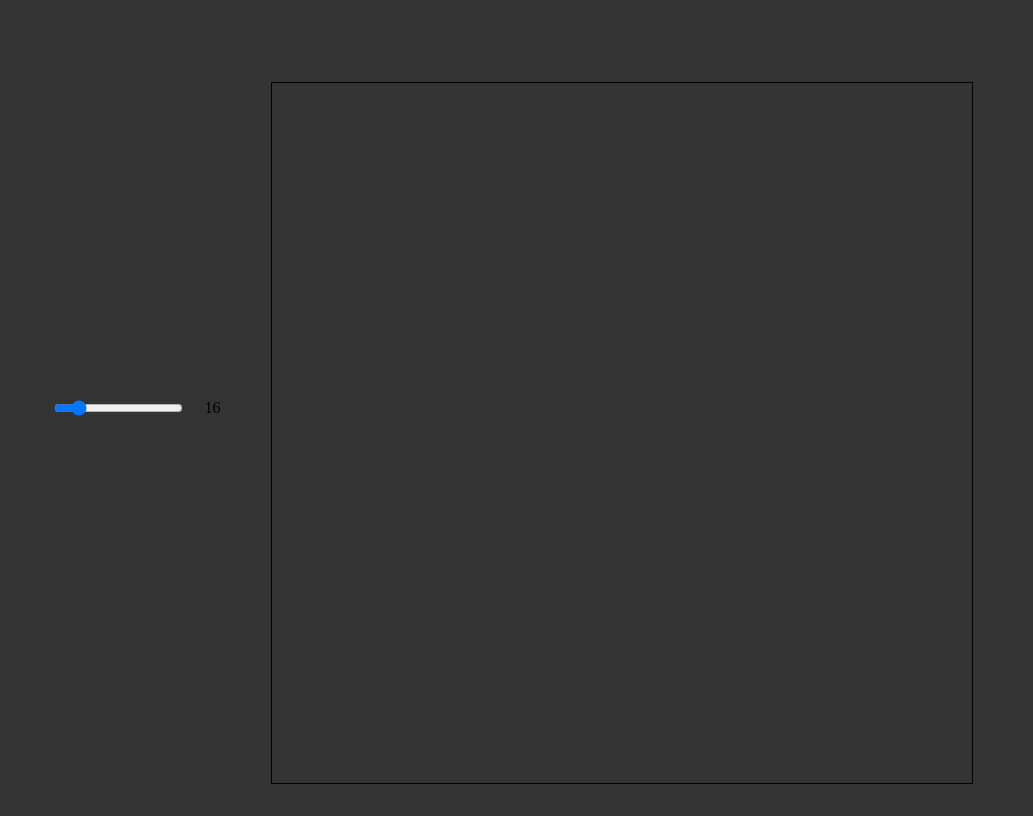
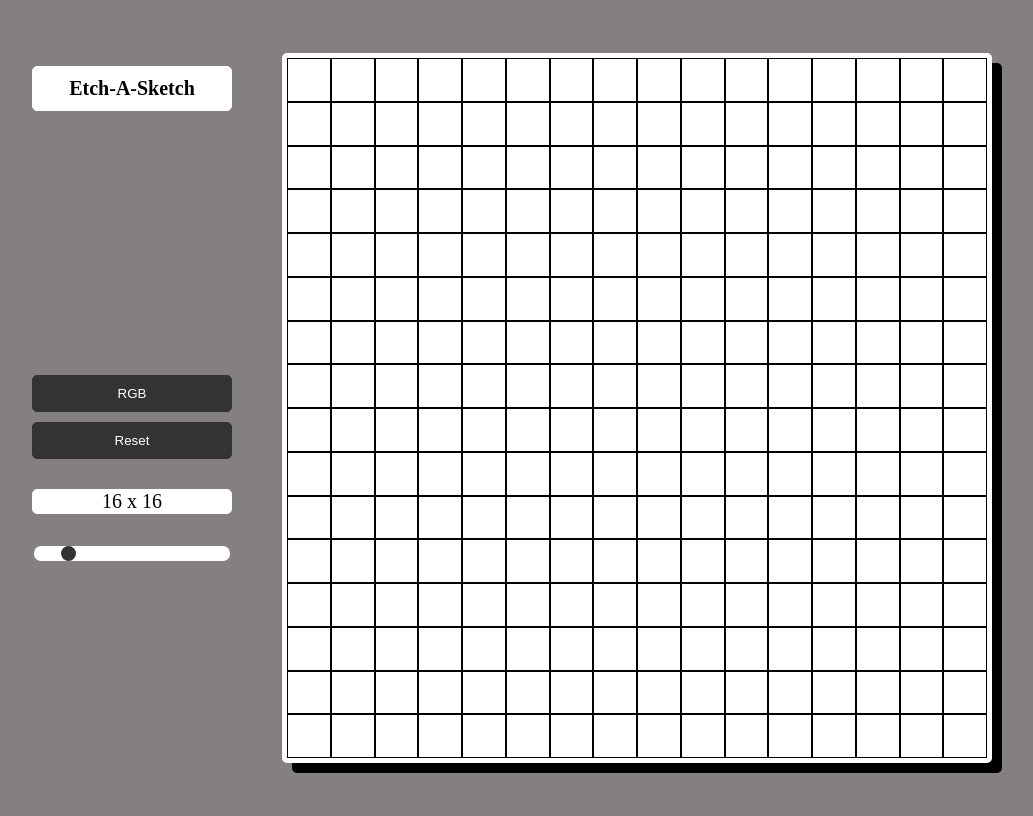
Before and after one commit to Ariech/Etch-a-Sketch, a plain HTML site: page index.html in a window 1280 px wide. Shown: the whole page, without its empty margins (128-1161 px from the left). Drawn offline with Linux system fonts and the light colour scheme.

Commit message:
Change styles of the board, buttons and slider

```diff
--- a/css/styles.css
+++ b/css/styles.css
@@ -1,5 +1,5 @@
 body {
-  background-color: #333;
+  background-color: #858080;
   height: 100vh;
 
   display: flex;
@@ -7,22 +7,95 @@ body {
   align-items: center;
 }
 
-.cell {
-  box-sizing: border-box;
+/* Main container styles */
+
+.container {
+  display: flex;
+  gap: 50px;
 }
+
+/* Board styles */
 
 .board {
   display: grid;
   width: 700px;
   height: 700px;
-  margin-top: 50px;
-  margin-left: 50px;
-  border: 1px solid black;
+  border: 5px solid #fff;
+  border-radius: 5px;
+  box-shadow: 10px 10px;
+  background-color: #fff;
   grid-template-columns: repeat(16, 1fr);
   grid-template-rows: repeat(16, 1fr);
 }
 
+.cell {
+  box-sizing: border-box;
+  border: 1px solid black;
+}
+
+/* Menu styles */
+
+.menu-container {
+  display: flex;
+  flex-direction: column;
+  width: 200px;
+  gap: 10px;
+}
+
+/* Slider styles */
+
 .slider-container {
   display: flex;
-  gap: 20px;
+  flex-direction: column;
+  justify-content: flex-end;
+  flex-grow: 1;
+  margin-bottom: 200px;
+  gap: 10px;
 }
+
+#slider {
+  -webkit-appearance: none;
+  background-color: #fff;
+  outline: none;
+  border-radius: 7px;
+}
+
+#slider::-webkit-slider-thumb {
+  -webkit-appearance: none;
+  background-color: #333;
+  width: 15px;
+  height: 15px;
+  border-radius: 50%;
+}
+
+/* Reset button styles */
+
+.reset,
+.rgb {
+  width: 100%;
+  background-color: #333;
+  color: white;
+  padding: 10px 20px;
+  border: 1px solid #333;
+  border-radius: 5px;
+  box-shadow: none;
+  cursor: pointer;
+}
+
+.value,
+.title {
+  font-size: 20px;
+}
+
+.value,
+.title {
+  text-align: center;
+  background-color: #fff;
+  border: 1px solid #fff;
+  border-radius: 5px;
+}
+
+.title {
+  padding: 10px 20px;
+  box-sizing: content-box;
+}
--- a/index.html
+++ b/index.html
@@ -9,10 +9,17 @@
     <script src="./scripts.js" defer></script>
   </head>
   <body>
-    <div class="slider-container">
-      <input type="range" min="1" max="100" value="16" id="slider" />
-      <p class="value">16</p>
+    <div class="container">
+      <div class="menu-container">
+        <h1 class="title">Etch-A-Sketch</h1>
+        <div class="slider-container">
+          <button class="rgb">RGB</button>
+          <button class="reset">Reset</button>
+          <p class="value">16 x 16</p>
+          <input type="range" min="1" max="100" value="16" id="slider" />
+        </div>
+      </div>
+      <div class="board"></div>
     </div>
-    <div class="board"></div>
   </body>
 </html>
--- a/scripts.js
+++ b/scripts.js
@@ -1,12 +1,15 @@
 const board = document.querySelector('.board');
 const cells = document.querySelectorAll('.cell');
+const resetButton = document.querySelector('.reset')
+
+let val = document.getElementById('slider').value;
 
 initGrid = () => {
     for(let i = 0; i < 256; i++) {
         const cell = document.createElement('div');
         cell.classList.toggle('cell');
         cell.addEventListener('mouseover', (e) => {
-        e.target.style.backgroundColor = 'white'
+        e.target.style.backgroundColor = 'black'
         })
         board.appendChild(cell);
 }
@@ -26,7 +29,7 @@ function createDivs(size) {
         cell.style.width = '700px / size'
         cell.style.height = '700px / size'
         cell.addEventListener('mouseover', (e) => {
-        e.target.style.backgroundColor = 'white'
+        e.target.style.backgroundColor = 'black'
         })
         board.appendChild(cell);
     }
@@ -42,9 +45,14 @@ const slider = document.querySelector('#slider')
 const textValue = document.querySelector('.value')
 
 slider.addEventListener('input', function() {
-    let val = document.getElementById('slider').value;
-    textValue.textContent = val;
+    val = document.getElementById('slider').value;
+    textValue.textContent = `${val} x ${val}`;
     newGridSize(val)
 })
 
+resetButton.addEventListener('click', () => {
+    clearBoard();
+    createDivs(val);
+})
+
 initGrid();
```
